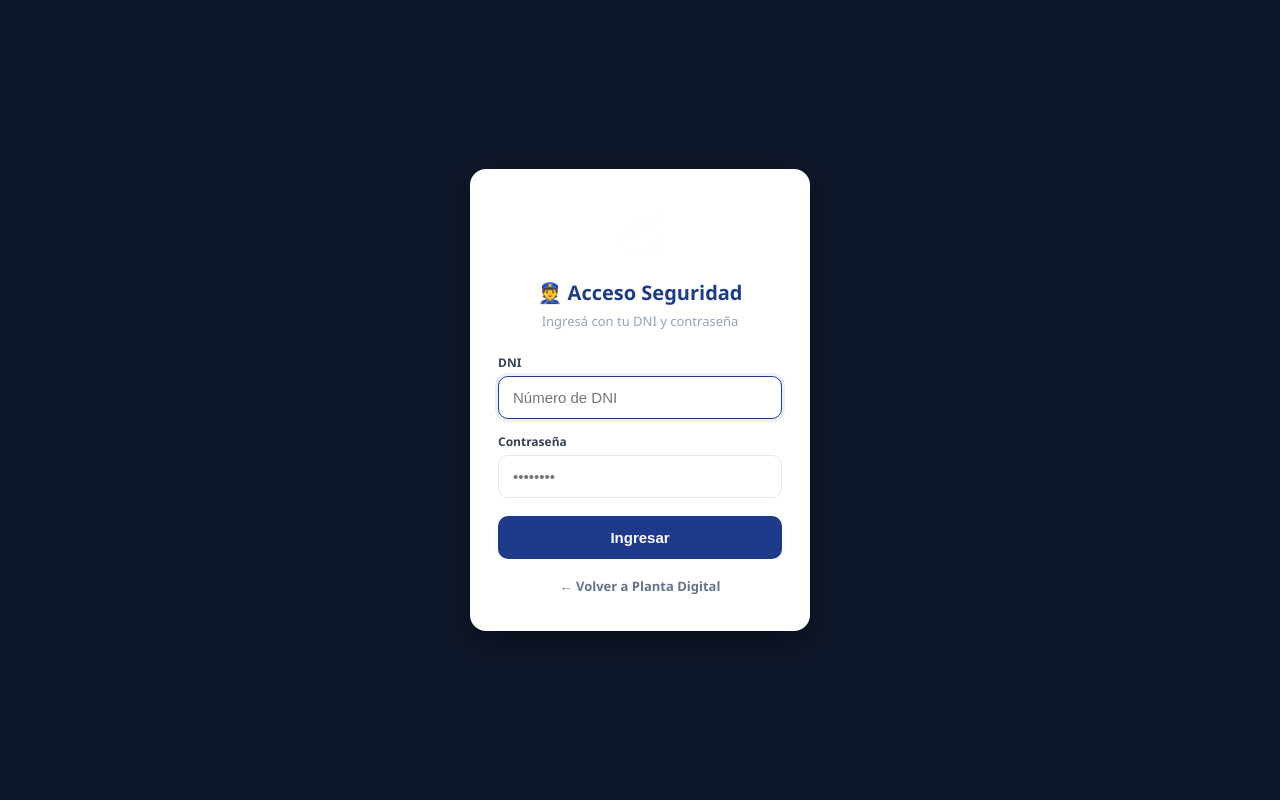
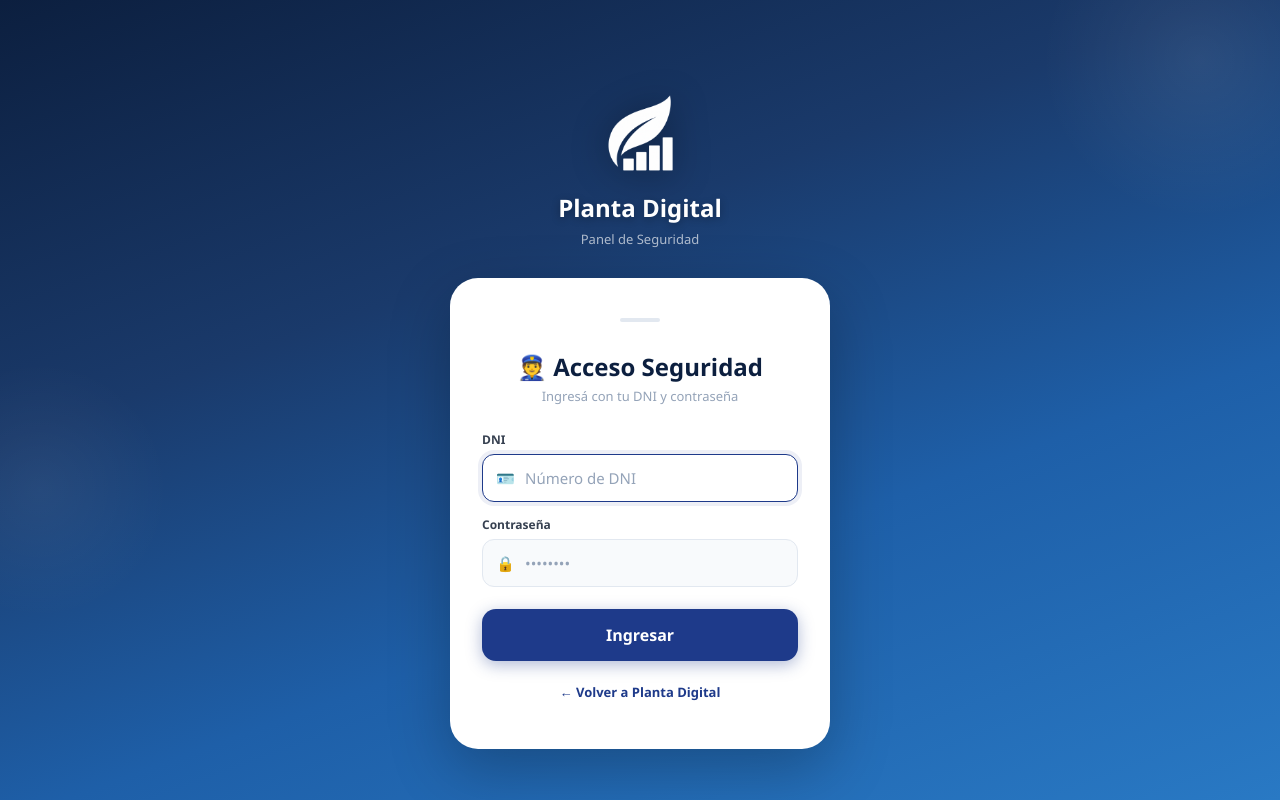
Before and after one commit to joszabala1986-code/barrios_saas, a Django app: page /seguridad/login/ in a window 1280 px wide; the page is wider, and only the part inside the window is pictured. Run offline with Django 5.2, Linux system fonts and the light colour scheme; parts of the project's set-up code (start-up, migrations or seed data) failed here and were passed over.

Commit message:
feat: login_seguridad rediseñado estilo app celeste

```diff
--- a/core/templates/login_seguridad.html
+++ b/core/templates/login_seguridad.html
@@ -6,124 +6,261 @@
     <meta name="viewport" content="width=device-width, initial-scale=1.0">
     <title>Acceso Seguridad — Planta Digital</title>
     <style>
-        * { box-sizing: border-box; margin: 0; padding: 0; }
+        * { margin: 0; padding: 0; box-sizing: border-box; }
 
         body {
             font-family: 'Segoe UI', Arial, sans-serif;
-            background: #0f172a;
+            min-height: 100vh;
             display: flex;
-            justify-content: center;
-            align-items: center;
-            min-height: 100vh;
-            padding: 20px;
+            flex-direction: column;
+            background: linear-gradient(160deg, #0c1f3f 0%, #1a3a6b 35%, #1e5fa8 65%, #2979c4 100%);
+            position: relative;
+            overflow: hidden;
         }
 
-        .login-box {
-            background: white;
-            padding: 36px 28px;
-            border-radius: 16px;
-            width: 100%;
-            max-width: 340px;
-            text-align: center;
-            box-shadow: 0 10px 30px rgba(0,0,0,0.4);
+        body::before {
+            content: '';
+            position: absolute;
+            top: -100px; right: -80px;
+            width: 320px; height: 320px;
+            background: radial-gradient(circle, rgba(255,255,255,0.07) 0%, transparent 70%);
+            border-radius: 50%;
+            pointer-events: none;
         }
 
-        .logo {
-            height: 55px;
-            margin-bottom: 14px;
+        body::after {
+            content: '';
+            position: absolute;
+            bottom: 180px; left: -90px;
+            width: 260px; height: 260px;
+            background: radial-gradient(circle, rgba(255,255,255,0.05) 0%, transparent 70%);
+            border-radius: 50%;
+            pointer-events: none;
         }
 
-        h2 {
-            color: #1e3a8a;
-            font-size: 20px;
-            margin-bottom: 6px;
+        /* --- HERO --- */
+        .hero {
+            flex: 1;
+            display: flex;
+            flex-direction: column;
+            align-items: center;
+            justify-content: center;
+            padding: 60px 20px 40px;
+            position: relative;
+            z-index: 2;
+            animation: fadeDown 0.6s ease both;
         }
 
-        .subtitulo {
-            color: #94a3b8;
-            font-size: 13px;
-            margin-bottom: 24px;
+        .logo-wrapper {
+            display: flex;
+            flex-direction: column;
+            align-items: center;
+            gap: 12px;
         }
 
-        .error {
+        .logo-img {
+            width: 88px;
+            height: 88px;
+            object-fit: contain;
+            filter: drop-shadow(0 4px 18px rgba(0,0,0,0.35));
+        }
+
+        .logo-text {
+            font-size: 24px;
+            font-weight: 700;
+            color: white;
+            text-shadow: 0 2px 8px rgba(0,0,0,0.3);
+        }
+
+        .logo-sub {
+            font-size: 13px;
+            color: rgba(255,255,255,0.65);
+            margin-top: -6px;
+        }
+
+        /* --- SHEET --- */
+        .login-sheet {
+            background: white;
+            border-radius: 32px 32px 0 0;
+            padding: 40px 32px 48px;
+            position: relative;
+            z-index: 2;
+            box-shadow: 0 -8px 40px rgba(0,0,0,0.2);
+            animation: slideUp 0.5s ease both;
+            animation-delay: 0.15s;
+        }
+
+        .sheet-handle {
+            width: 40px; height: 4px;
+            background: #e2e8f0;
+            border-radius: 2px;
+            margin: 0 auto 28px;
+        }
+
+        .sheet-title {
+            font-size: 24px;
+            font-weight: 800;
+            color: #0c1f3f;
+            text-align: center;
+            margin-bottom: 4px;
+        }
+
+        .sheet-sub {
+            font-size: 13px;
+            color: #94a3b8;
+            text-align: center;
+            margin-bottom: 26px;
+        }
+
+        /* --- ERROR --- */
+        .error-msg {
             background: #fee2e2;
             color: #dc2626;
             padding: 10px 14px;
-            border-radius: 8px;
+            border-radius: 10px;
             font-size: 13px;
             margin-bottom: 16px;
-            text-align: left;
+            text-align: center;
         }
 
-        .campo {
-            margin-bottom: 14px;
-            text-align: left;
-        }
+        /* --- CAMPOS --- */
+        .campo { margin-bottom: 14px; }
 
         .campo label {
             display: block;
             font-size: 12px;
-            font-weight: 600;
+            font-weight: 700;
             color: #374151;
-            margin-bottom: 5px;
+            margin-bottom: 6px;
+        }
+
+        .campo-inner { position: relative; }
+
+        .campo-icono {
+            position: absolute;
+            left: 14px; top: 50%;
+            transform: translateY(-50%);
+            font-size: 15px;
+            color: #94a3b8;
+            pointer-events: none;
         }
 
         .campo input {
             width: 100%;
-            padding: 12px 14px;
-            border: 1px solid #e2e8f0;
-            border-radius: 10px;
+            padding: 13px 14px 13px 42px;
+            border: 1.5px solid #e2e8f0;
+            border-radius: 12px;
             font-size: 15px;
+            font-family: inherit;
+            color: #1e293b;
+            background: #f8fafc;
             outline: none;
-            transition: border 0.3s;
+            transition: all 0.3s;
         }
+
+        .campo input::placeholder { color: #94a3b8; }
 
         .campo input:focus {
             border-color: #1e3a8a;
-            box-shadow: 0 0 0 3px rgba(30,58,138,0.08);
+            background: white;
+            box-shadow: 0 0 0 4px rgba(30,58,138,0.08);
         }
 
-        button {
+        /* --- BOTÓN --- */
+        .btn-ingresar {
             width: 100%;
-            padding: 13px;
+            padding: 15px;
             background: #1e3a8a;
             color: white;
             border: none;
-            border-radius: 10px;
-            font-size: 15px;
+            border-radius: 14px;
+            font-size: 16px;
             font-weight: 700;
+            font-family: inherit;
             cursor: pointer;
-            transition: background 0.3s;
-            margin-top: 4px;
+            margin-top: 8px;
+            transition: all 0.3s;
+            box-shadow: 0 4px 16px rgba(30,58,138,0.35);
         }
 
-        button:hover { background: #1e40af; }
+        .btn-ingresar:hover {
+            background: #1e40af;
+            transform: translateY(-1px);
+            box-shadow: 0 6px 20px rgba(30,58,138,0.4);
+        }
 
+        .btn-ingresar:active { transform: translateY(0); }
+
+        /* --- VOLVER --- */
         .volver {
-            margin-top: 18px;
+            margin-top: 22px;
+            text-align: center;
             font-size: 13px;
-            color: #94a3b8;
         }
 
         .volver a {
-            color: #64748b;
+            color: #1e3a8a;
             text-decoration: none;
             font-weight: 600;
         }
 
         .volver a:hover { text-decoration: underline; }
+
+        /* --- ANIMACIONES --- */
+        @keyframes fadeDown {
+            from { opacity: 0; transform: translateY(-20px); }
+            to   { opacity: 1; transform: translateY(0); }
+        }
+
+        @keyframes slideUp {
+            from { opacity: 0; transform: translateY(40px); }
+            to   { opacity: 1; transform: translateY(0); }
+        }
+
+        /* --- DESKTOP --- */
+        @media (min-width: 480px) {
+            body {
+                justify-content: center;
+                align-items: center;
+                padding: 20px;
+            }
+            .hero { flex: none; padding: 40px 20px 30px; }
+            .login-sheet {
+                border-radius: 28px;
+                width: 100%;
+                max-width: 380px;
+                box-shadow: 0 20px 60px rgba(0,0,0,0.25);
+            }
+        }
+
+        @media (max-height: 600px) {
+            .hero { padding: 30px 20px 20px; }
+            .logo-img { width: 60px; height: 60px; }
+            .logo-text { font-size: 18px; }
+            .login-sheet { padding: 24px 28px 32px; }
+            .sheet-title { font-size: 20px; }
+        }
     </style>
 </head>
 <body>
 
-<div class="login-box">
+<!-- HERO -->
+<div class="hero">
+    <div class="logo-wrapper">
+        <img src="{% static 'img/PD_LOGO01.png' %}" class="logo-img" alt="Planta Digital">
+        <div class="logo-text">Planta Digital</div>
+        <div class="logo-sub">Panel de Seguridad</div>
+    </div>
+</div>
 
-    <img src="{% static 'img/PD_LOGO01.png' %}" class="logo" alt="Planta Digital">
-    <h2>👮 Acceso Seguridad</h2>
-    <p class="subtitulo">Ingresá con tu DNI y contraseña</p>
+<!-- SHEET -->
+<div class="login-sheet">
+    <div class="sheet-handle"></div>
+    <h2 class="sheet-title">👮 Acceso Seguridad</h2>
+    <p class="sheet-sub">Ingresá con tu DNI y contraseña</p>
 
     {% if error %}
-    <div class="error">⚠️ {{ error }}</div>
+    <div class="error-msg">⚠️ {{ error }}</div>
     {% endif %}
 
     <form method="POST">
@@ -131,22 +268,27 @@
 
         <div class="campo">
             <label>DNI</label>
-            <input type="text" name="dni" placeholder="Número de DNI"
-                   inputmode="numeric" required autofocus>
+            <div class="campo-inner">
+                <span class="campo-icono">🪪</span>
+                <input type="text" name="dni" placeholder="Número de DNI"
+                       inputmode="numeric" required autofocus>
+            </div>
         </div>
 
         <div class="campo">
             <label>Contraseña</label>
-            <input type="password" name="password" placeholder="••••••••" required>
+            <div class="campo-inner">
+                <span class="campo-icono">🔒</span>
+                <input type="password" name="password" placeholder="••••••••" required>
+            </div>
         </div>
 
-        <button type="submit">Ingresar</button>
+        <button type="submit" class="btn-ingresar">Ingresar</button>
     </form>
 
     <p class="volver">
         <a href="{% url 'login' %}">← Volver a Planta Digital</a>
     </p>
-
 </div>
 
 </body>
```
